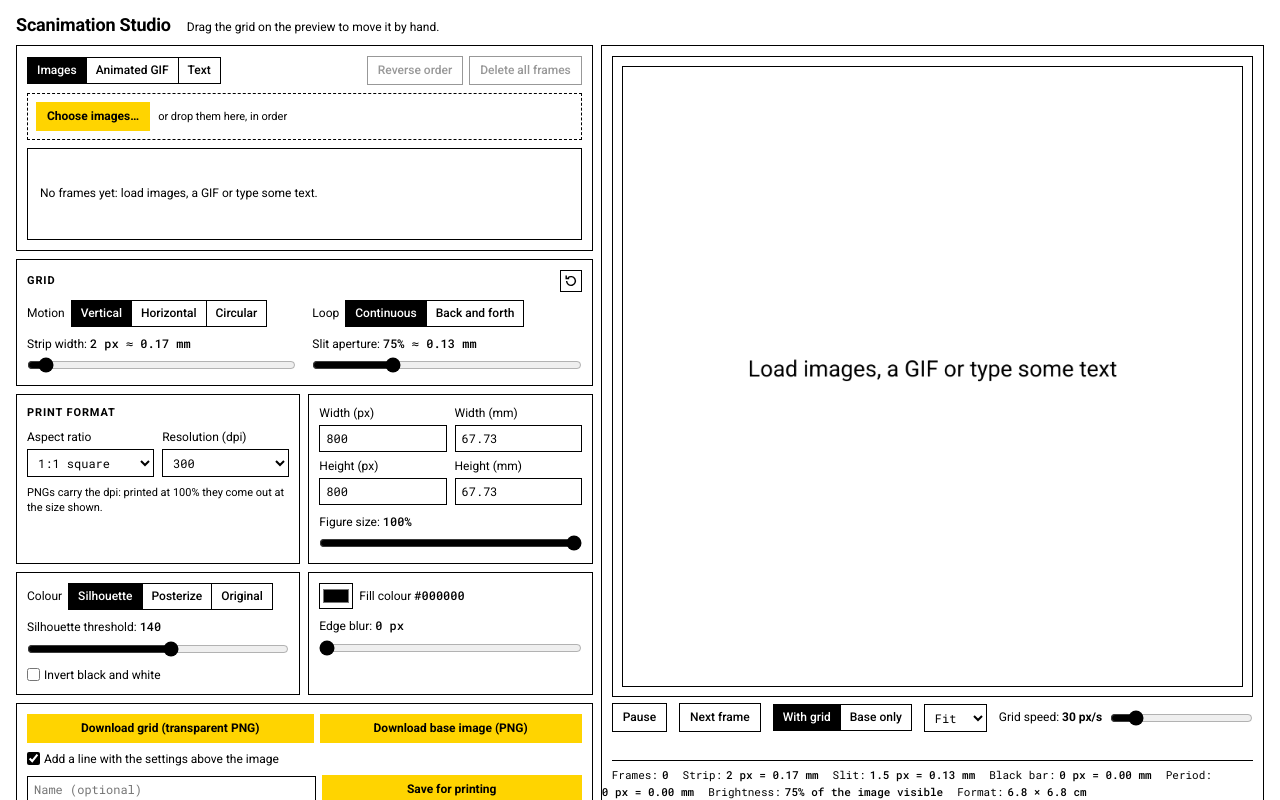
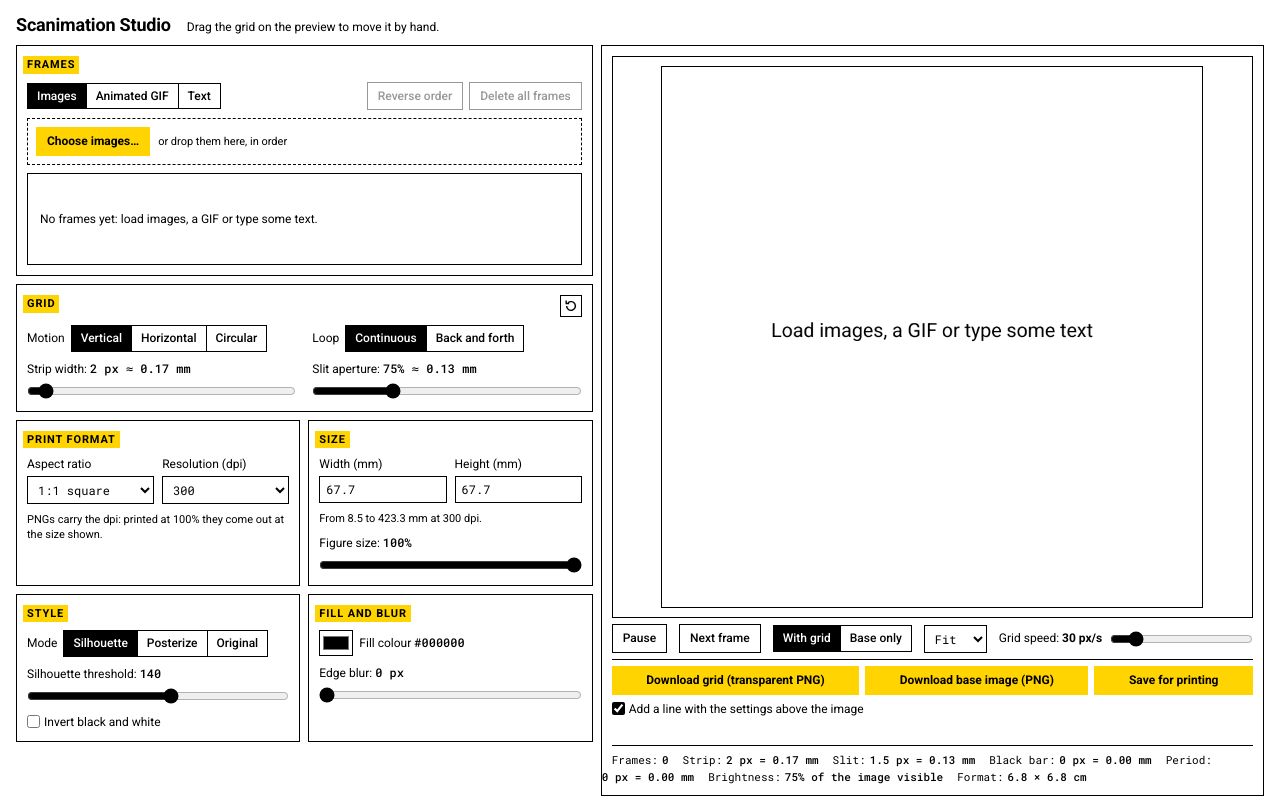
Before and after one commit to Labiless/scanimation, a Svelte app: page / in a window 1280 px wide. Shown: the top 800 px of the page. Built offline with nearby package versions, Linux system fonts and the light colour scheme.

Commit message:
feat: other ui fix

```diff
--- a/src/App.svelte
+++ b/src/App.svelte
@@ -9,7 +9,6 @@
   import FormatPanel from './components/FormatPanel.svelte';
   import SizePanel from './components/SizePanel.svelte';
   import ColourPanel from './components/ColourPanel.svelte';
-  import ExportPanel from './components/ExportPanel.svelte';
   import Preview from './components/Preview.svelte';
   import PrintSection from './components/PrintSection.svelte';
 
@@ -45,7 +44,6 @@
       <div class="pair">
         <ColourPanel />
       </div>
-      <ExportPanel />
     </div>
     <Preview />
   </div>
--- a/src/components/ColourPanel.svelte
+++ b/src/components/ColourPanel.svelte
@@ -9,9 +9,10 @@
   ];
 </script>
 
-<section class="panel" aria-label="Colour">
+<section class="panel" aria-labelledby="h-colour">
+  <h2 id="h-colour">Style</h2>
   <div class="row">
-    <span class="lbl">Colour</span>
+    <span class="lbl">Mode</span>
     <div class="seg" role="group" aria-label="Colour">
       {#each MODES as m (m.id)}
         <button
@@ -40,7 +41,8 @@
   >
 </section>
 
-<section class="panel" aria-label="Fill and blur">
+<section class="panel" aria-labelledby="h-fill">
+  <h2 id="h-fill">Fill and blur</h2>
   {#if settings.mode === 'sil'}
     <div class="row">
       <input id="fill" type="color" aria-label="Fill colour" bind:value={settings.fill} />
--- a/src/components/ExportPanel.svelte
+++ b/src/components/ExportBar.svelte
@@ -1,4 +1,4 @@
-<!-- PNG downloads (with their print resolution), and saving the animation for printing. -->
+<!-- Under the preview: PNG downloads (with their print resolution) and saving the animation for printing. -->
 <script>
   import { settings, ui, media, pxToMm } from '../stores/state.svelte.js';
   import { baseCanvas, printGrid } from '../stores/render.svelte.js';
@@ -42,7 +42,7 @@
   }
 </script>
 
-<section class="panel actions" aria-label="Export and save">
+<div class="export-bar" aria-label="Export and save" role="group">
   <div class="row">
     <button id="saveGrid" type="button" class="primary" onclick={downloadGrid}
       >Download grid (transparent PNG)</button
@@ -50,33 +50,24 @@
     <button id="saveBase" type="button" class="primary" onclick={downloadBase}
       >Download base image (PNG)</button
     >
+    <button id="saveAnim" type="button" class="primary" onclick={() => saveForPrint(false)}>
+      {settings.editingId ? 'Update saved animation' : 'Save for printing'}
+    </button>
   </div>
   <label class="lbl"
     ><input id="infoBand" type="checkbox" bind:checked={ui.infoBand} />Add a line with the settings above the
     image</label
   >
-  <div class="row">
-    <input
-      id="animName"
-      type="text"
-      placeholder="Name (optional)"
-      aria-label="Animation name"
-      bind:value={ui.animName}
-    />
-    <button id="saveAnim" type="button" class="primary" onclick={() => saveForPrint(false)}>
-      {settings.editingId ? 'Update' : 'Save for printing'}
-    </button>
-    {#if settings.editingId}
-      <button id="saveAsNew" type="button" onclick={() => saveForPrint(true)}>Save as new</button>
-    {/if}
-  </div>
   {#if settings.editingId}
     <div class="row" id="editNote">
       <span class="note">Editing <b>"{settings.editingName}"</b>: "Update" overwrites the saved one.</span>
+      <button id="saveAsNew" type="button" onclick={() => saveForPrint(true)}>Save as new</button>
       <button id="stopEdit" type="button" onclick={() => setEditing(null)}>Stop editing</button>
     </div>
   {/if}
-  <p class="note" id="saveMsg" role="status">{libraryStatus.message}</p>
+  {#if libraryStatus.message}
+    <p class="note" id="saveMsg" role="status">{libraryStatus.message}</p>
+  {/if}
 
   {#if fallbacks.length}
     <div class="exports" id="exports">
@@ -99,17 +90,20 @@
       {/each}
     </div>
   {/if}
-</section>
+</div>
 
 <style>
-  .row button {
+  .row:first-child button {
     flex: 1 1 auto;
     justify-content: center;
   }
 
-  #animName {
-    flex: 1 1 140px;
-    width: auto;
+  .export-bar {
+    display: flex;
+    flex-direction: column;
+    gap: 6px;
+    padding-top: 6px;
+    border-top: 1px solid var(--ink);
   }
 
   .exports {
--- a/src/components/Preview.svelte
+++ b/src/components/Preview.svelte
@@ -4,6 +4,7 @@
   import { settings, ui, media, motion, frameCount, wedgeAngle } from '../stores/state.svelte.js';
   import { baseCanvas, previewGrid, rendered } from '../stores/render.svelte.js';
   import Measurements from './Measurements.svelte';
+  import ExportBar from './ExportBar.svelte';
 
   /** @type {HTMLCanvasElement} */
   let view;
@@ -190,6 +191,7 @@
       />
     </div>
   </div>
+  <ExportBar />
   <div class="readout" id="readout">
     {#if readout}
       Visible frame <b>{readout.frame}</b> / {readout.total} · {readout.label} <b>{readout.value}</b> over a
@@ -224,7 +226,7 @@
 
   .fit canvas {
     max-width: 100%;
-    max-height: max(260px, calc(100vh - 170px));
+    max-height: max(260px, calc(100vh - 260px));
     width: auto;
     height: auto;
   }
--- a/src/components/SizePanel.svelte
+++ b/src/components/SizePanel.svelte
@@ -1,77 +1,52 @@
-<!-- Output size in px or mm, and the figure size inside it. -->
+<!-- Output size in millimetres, and the figure size inside it. -->
 <script>
   import { settings, pxToMm, mmToPx } from '../stores/state.svelte.js';
-  import { fromWidth, fromHeight } from '../stores/format.js';
+  import { fromWidth, fromHeight, MIN_PX, MAX_PX } from '../stores/format.js';
+
+  // the pixel limits, expressed in mm at the current resolution
+  const minMm = $derived(Math.ceil(pxToMm(MIN_PX) * 10) / 10);
+  const maxMm = $derived(Math.floor(pxToMm(MAX_PX) * 10) / 10);
+  const shown = (px) => pxToMm(px).toFixed(1);
 
   /**
    * Apply a size edit. The field is rewritten afterwards, because a clamped or ratio-adjusted value
    * may equal the previous one and would otherwise leave the typed text on screen.
    */
-  function edit(e, inMm, apply) {
-    const input = e.currentTarget;
-    settings.lockMm = inMm;
-    apply(inMm ? mmToPx(input.value) : +input.value);
-    input.value = input.dataset.side === 'w' ? fieldValue('w', inMm) : fieldValue('h', inMm);
+  function edit(input, apply, side) {
+    apply(mmToPx(input.value));
+    input.value = shown(side === 'w' ? settings.outW : settings.outH);
   }
-  const fieldValue = (side, inMm) => {
-    const px = side === 'w' ? settings.outW : settings.outH;
-    return inMm ? pxToMm(px).toFixed(2) : String(px);
-  };
 </script>
 
-<section class="panel" aria-label="Size">
+<section class="panel" aria-labelledby="h-dims">
+  <h2 id="h-dims">Size</h2>
   <div class="cols2">
-    <div class="field">
-      <label for="wPx">Width (px)</label>
-      <input
-        id="wPx"
-        data-side="w"
-        type="number"
-        min="100"
-        max="5000"
-        value={settings.outW}
-        onchange={(e) => edit(e, false, fromWidth)}
-      />
-    </div>
     <div class="field">
       <label for="wMm">Width (mm)</label>
       <input
         id="wMm"
-        data-side="w"
         type="number"
-        min="5"
-        max="1000"
+        min={minMm}
+        max={maxMm}
         step="0.1"
-        value={pxToMm(settings.outW).toFixed(2)}
-        onchange={(e) => edit(e, true, fromWidth)}
-      />
-    </div>
-    <div class="field">
-      <label for="hPx">Height (px)</label>
-      <input
-        id="hPx"
-        data-side="h"
-        type="number"
-        min="100"
-        max="5000"
-        value={settings.outH}
-        onchange={(e) => edit(e, false, fromHeight)}
+        value={shown(settings.outW)}
+        onchange={(e) => edit(e.currentTarget, fromWidth, 'w')}
       />
     </div>
     <div class="field">
       <label for="hMm">Height (mm)</label>
       <input
         id="hMm"
-        data-side="h"
         type="number"
-        min="5"
-        max="1000"
+        min={minMm}
+        max={maxMm}
         step="0.1"
-        value={pxToMm(settings.outH).toFixed(2)}
-        onchange={(e) => edit(e, true, fromHeight)}
+        value={shown(settings.outH)}
+        onchange={(e) => edit(e.currentTarget, fromHeight, 'h')}
       />
     </div>
   </div>
+  <p class="note">From {minMm} to {maxMm} mm at {settings.dpi} dpi.</p>
   <div class="field">
     <label for="figScale">Figure size: <b>{Math.round(settings.figScale * 100)}%</b></label>
     <input
--- a/src/components/SourcePanel.svelte
+++ b/src/components/SourcePanel.svelte
@@ -34,7 +34,8 @@
   }
 </script>
 
-<section class="panel" aria-label="Frames">
+<section class="panel" aria-labelledby="h-frames">
+  <h2 id="h-frames">Frames</h2>
   <div class="row between">
     <div class="seg" role="group" aria-label="Frame source">
       {#each TABS as tab (tab.id)}
--- a/src/stores/format.js
+++ b/src/stores/format.js
@@ -1,10 +1,11 @@
 /**
- * Output size rules: clamped pixels, fixed aspect ratio, dpi changes that keep the last unit edited.
+ * Output size rules. The size is chosen in millimetres; the pixels follow from the dpi and are
+ * clamped to a range the browser can process comfortably.
  */
 import { settings, pxToMm, mmToPx } from './state.svelte.js';
 
-const MIN_PX = 100;
-const MAX_PX = 5000;
+export const MIN_PX = 100;
+export const MAX_PX = 5000;
 const clampPx = (v) => Math.max(MIN_PX, Math.min(MAX_PX, Math.round(+v || 0)));
 
 export function setDims(wpx, hpx) {
@@ -22,10 +23,10 @@ export function setRatio(ratio) {
   if (ratio) fromWidth(settings.outW);
 }
 
-/** A dpi change keeps whichever the user set last: the millimetres or the pixels. */
+/** A dpi change keeps the size in millimetres; the pixels are recalculated. */
 export function setDpi(dpi) {
   const wMm = pxToMm(settings.outW);
   const hMm = pxToMm(settings.outH);
   settings.dpi = dpi;
-  if (settings.lockMm) setDims(mmToPx(wMm), mmToPx(hMm));
+  setDims(mmToPx(wMm), mmToPx(hMm));
 }
--- a/src/stores/library.svelte.js
+++ b/src/stores/library.svelte.js
@@ -1,7 +1,7 @@
 /**
  * Animations saved for printing: save, update, reopen in the editor, include, copies, delete.
  */
-import { settings, ui, media, pxToMm, settingsSnapshot } from './state.svelte.js';
+import { settings, media, pxToMm, settingsSnapshot } from './state.svelte.js';
 import { baseCanvas, printGrid } from './render.svelte.js';
 import { loadState } from './session.svelte.js';
 import { infoSegments } from '../core/info.js';
@@ -39,6 +39,9 @@ export const library = {
 /** `persistent` is false when this browser refuses to store the animations. */
 export const libraryStatus = $state({ persistent: true, message: '' });
 
+/** One more than the highest "Animation N" saved so far, so deleting one never repeats a number. */
+const nextNumber = () =>
+  Math.max(0, ...records.map((r) => +(r.name.match(/^Animation (\d+)$/)?.[1] ?? 0))) + 1;
 const newId = () => Date.now().toString(36) + Math.random().toString(36).slice(2, 6);
 export const sizeLabel = (r) => `${r.wMm.toFixed(1)} × ${r.hMm.toFixed(1)} mm`;
 
@@ -50,7 +53,6 @@ function persist(record) {
 export function setEditing(record) {
   settings.editingId = record?.id ?? null;
   settings.editingName = record?.name ?? '';
-  ui.animName = settings.editingName;
 }
 
 /** @param {boolean} asNew save a copy even while editing a saved animation */
@@ -60,7 +62,8 @@ export async function saveForPrint(asNew) {
     return;
   }
   const old = !asNew && settings.editingId ? records.find((r) => r.id === settings.editingId) : null;
-  const name = ui.animName.trim() || `Animation ${records.length + 1}`;
+  // animations are numbered in the order they are saved; an update keeps its name
+  const name = old ? old.name : `Animation ${nextNumber()}`;
   const frames = [];
   for (const f of media.frames) frames.push({ name: f.name, blob: (f.blob ??= await toPngBlob(f.src)) });
 
--- a/src/stores/state.svelte.js
+++ b/src/stores/state.svelte.js
@@ -35,7 +35,6 @@ export const settings = $state({
   outW: 800,
   outH: 800,
   dpi: 300,
-  lockMm: false, // the last size edit was in mm, so a dpi change keeps the mm
   ratio: 1, // width / height, 0 when free
   figScale: 1,
 
@@ -82,7 +81,6 @@ export const ui = $state({
   zoom: 'fit',
   infoBand: true,
   gifUrl: '',
-  animName: '',
   sheet: { landscape: false, margin: 10, gap: 5, info: true, outline: true },
 });
 
--- a/src/styles/base.css
+++ b/src/styles/base.css
@@ -18,12 +18,19 @@ body {
   padding: 12px 16px 32px;
 }
 
+/* panel titles: yellow on dark, a yellow label on light (yellow text on white would be unreadable) */
 h2 {
   font-size: 11px;
   font-weight: 700;
   text-transform: uppercase;
   letter-spacing: 0.08em;
   margin: 0;
+  color: var(--title-fg);
+  background: var(--title-bg);
+  justify-self: start;
+  align-self: flex-start;
+  padding: 1px 4px;
+  margin-left: -4px;
 }
 
 input[type='number'],
--- a/src/styles/tokens.css
+++ b/src/styles/tokens.css
@@ -3,7 +3,9 @@
   --bg: #ffffff;
   --ink: #000000;
   --inv: #ffffff;
-  --cta: #ffd400; /* yellow marks the main actions only, same in both themes */
+  --cta: #ffd400; /* yellow marks the main actions and the panel titles */
+  --title-fg: #000000;
+  --title-bg: var(--cta);
   --font: 'Roboto', 'Helvetica Neue', Arial, sans-serif;
   --font-mono: 'Roboto Mono', ui-monospace, Menlo, monospace;
 }
@@ -13,6 +15,8 @@
     --bg: #000000;
     --ink: #ffffff;
     --inv: #000000;
+    --title-fg: var(--cta);
+    --title-bg: transparent;
     color-scheme: dark;
   }
 }
@@ -21,5 +25,7 @@
   --bg: #000000;
   --ink: #ffffff;
   --inv: #000000;
+  --title-fg: var(--cta);
+  --title-bg: transparent;
   color-scheme: dark;
 }
```
Also changed, not shown: src/stores/session.svelte.js (+4 -3 lines), 1 other file (tests, documents, lock files or other folders).
